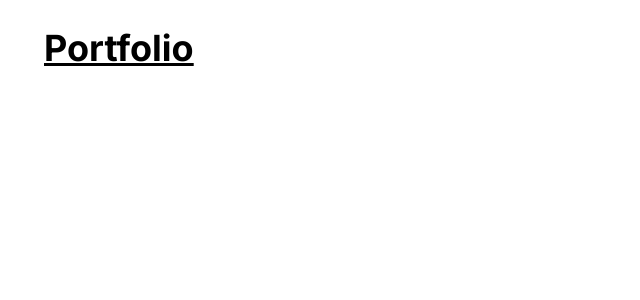
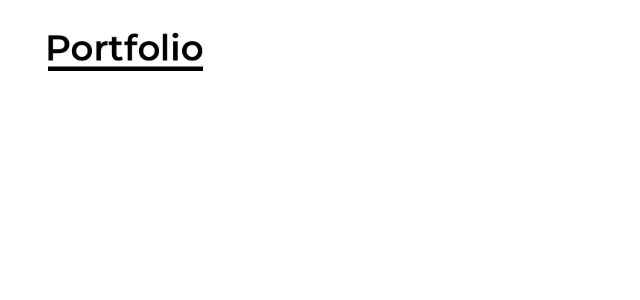
Before and after one commit to rjamesmoreno/portfolio-using-nextjs-and-tailwind, a Next.js app: page / in a window 1280 px wide. Shown: the top 300 px of the page, without its empty margins (0-640 px from the left). Built offline with nearby package versions, Linux system fonts and the light colour scheme.

Commit message:
created header component

```diff
--- /dev/null
+++ b/src/app/components/Header.tsx
@@ -0,0 +1,17 @@
+import Image from "next/image";
+import image from "/public/portfolio_image.png";
+
+export default function Header() {
+  return (
+    <main>
+    <div className="mt-8 mx-12">
+    <Image
+      src={image}
+      width={155}
+      alt="Picture of portfolio text"
+    />
+    </div>
+
+    </main>
+  );
+}
--- a/src/app/page.tsx
+++ b/src/app/page.tsx
@@ -1,11 +1,10 @@
-import Image from "next/image";
+import Header from "./components/header";
+
 
 export default function Home() {
   return (
     <main>
-      <h1 className="text-4xl font-bold underline mt-7 mx-11">
-      Portfolio
-    </h1>
+    <Header/>
     </main>
   );
 }
```
Also changed, not shown: public/portfolio_image.png (added).
